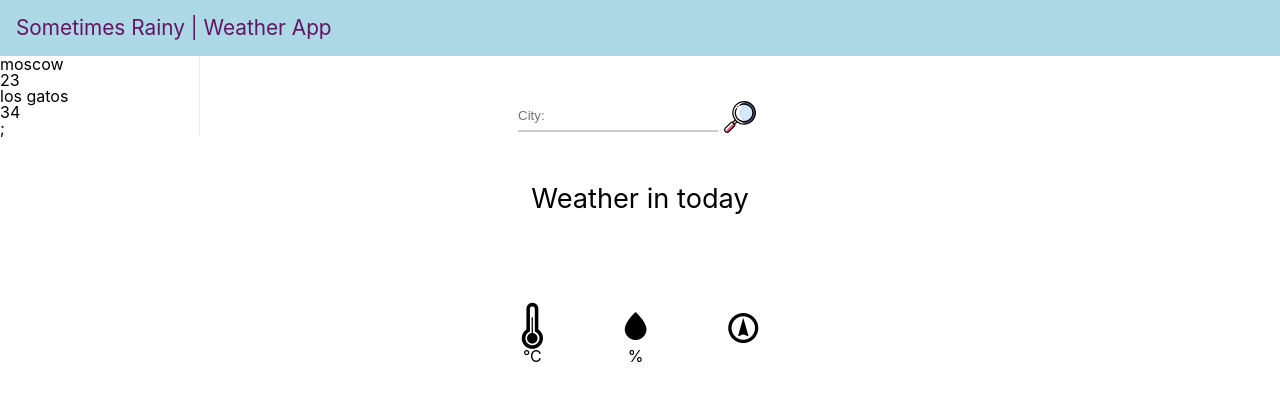
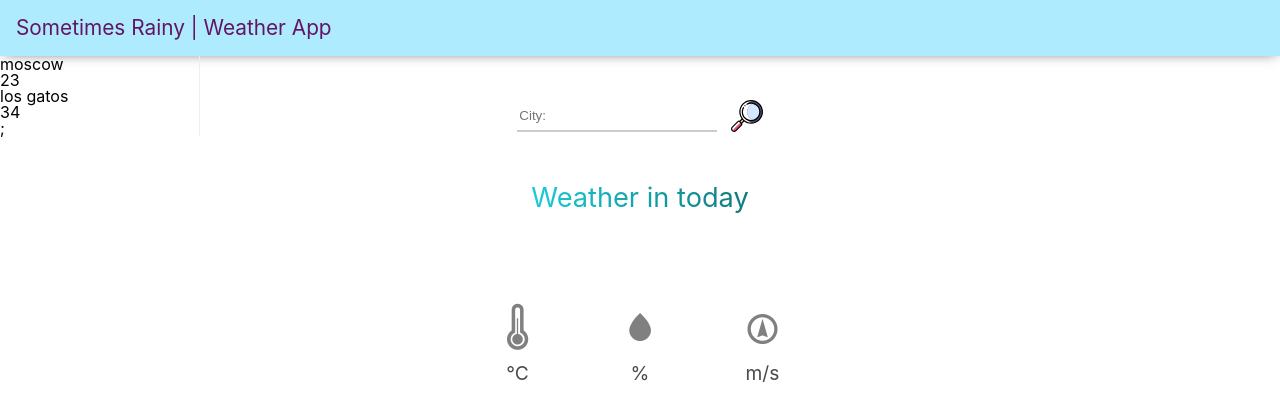
Before and after one commit to alexanderplotnikov/Weather-app-react, a React (Create React App) app: page / in a window 1280 px wide. Shown: the top 418 px of the page. Built offline with nearby package versions, Linux system fonts and the light colour scheme.

Commit message:
toolbar style

```diff
--- a/src/components/Toolbar/Toolbar.module.css
+++ b/src/components/Toolbar/Toolbar.module.css
@@ -1,8 +1,11 @@
 .Toolbar {
   height: 56px;
-  background-color: lightblue;
+  background-color: rgb(175, 235, 255);
   display: flex;
   align-items: center;
+  -webkit-box-shadow: 0px 0px 13px -4px rgba(0, 0, 0, 0.75);
+  -moz-box-shadow: 0px 0px 13px -4px rgba(0, 0, 0, 0.75);
+  box-shadow: 0px 0px 13px -4px rgba(0, 0, 0, 0.75);
 }
 .Toolbar h1 {
   font-size: 1.3rem;
--- a/src/components/WeatherView/WeatherControls/WeatherControls.module.css
+++ b/src/components/WeatherView/WeatherControls/WeatherControls.module.css
@@ -7,6 +7,7 @@
   background-color: transparent;
   border: none;
   transition: all ease-in-out 0.3s;
+  padding: 0;
 }
 .WeatherControls button:focus {
   transform: rotate(-90deg);
@@ -17,6 +18,7 @@ button::-moz-focus-inner {
 
 .WeatherControls img {
   height: 32px;
+  width: 32px;
   cursor: pointer;
 }
 .WeatherControls input {
@@ -25,7 +27,7 @@ button::-moz-focus-inner {
   border-bottom: 2px solid #ccc;
   height: 32px;
   width: 50%;
-  padding: 0;
+  margin-right: 1em;
   box-sizing: border-box;
   transition: all ease-in-out 0.3s;
 }
--- a/src/components/WeatherView/WeatherView.js
+++ b/src/components/WeatherView/WeatherView.js
@@ -14,7 +14,7 @@ class WeatherView extends Component {
     windDeg: null,
     time: null,
     humidity: null,
-    units: 'C',
+    units: { temp: 'C', speed: 'm/s' },
   };
   fetchData = (city) => {
     axios
@@ -46,7 +46,11 @@ class WeatherView extends Component {
     return (
       <div className={classes.WeatherView}>
         <WeatherControls fetchData={this.fetchData} />
-        <p>Weather in {this.state.city} today</p>
+
+        <h2>
+          <span>Weather in {this.state.city} today</span>
+        </h2>
+
         <div>
           <i
             className={[
@@ -63,7 +67,7 @@ class WeatherView extends Component {
               )}
             ></i>
             <p>
-              {this.state.temp}&deg;{this.state.units}
+              {this.state.temp}&deg;{this.state.units.temp}
             </p>
           </div>
           <div>
@@ -80,7 +84,10 @@ class WeatherView extends Component {
                 iconWindClasses[`from-${this.state.windDeg}-deg`],
               ].join(' ')}
             ></i>
-            <p>{this.state.windSpeed}</p>
+            <p>
+              {this.state.windSpeed}
+              {this.state.units.speed}
+            </p>
           </div>
         </div>
       </div>
--- a/src/components/WeatherView/WeatherView.module.css
+++ b/src/components/WeatherView/WeatherView.module.css
@@ -1,19 +1,45 @@
 .WeatherView {
   width: 400px;
   align-self: center;
+  /* border: 1px solid black; */
   position: absolute;
   top: 100px;
   left: calc((100% - 400px) / 2);
   text-align: center;
 }
 
-.WeatherView > p {
+.WeatherView h2 {
   font-size: 1.7rem;
+  line-height: 1.1em;
+  font-weight: normal;
+  color: transparent;
+}
+.WeatherView span {
+  background: rgb(29, 237, 253);
+  background: linear-gradient(
+    90deg,
+    rgba(29, 237, 253, 1) 1%,
+    rgba(12, 87, 88, 1) 100%
+  );
+  -webkit-text-fill-color: transparent;
+  -webkit-background-clip: text;
+  display: block;
+}
+.WeatherView p {
+  font-size: 1.2rem;
+  padding-top: 0.8em;
+  color: rgb(73, 73, 73);
 }
 
 .WeatherView > div {
   display: flex;
-  justify-content: center;
   padding-top: 3rem;
   justify-content: space-evenly;
 }
+.WeatherView > div > div {
+  width: 90px;
+}
+
+.WeatherView i {
+  color: grey;
+}
```
